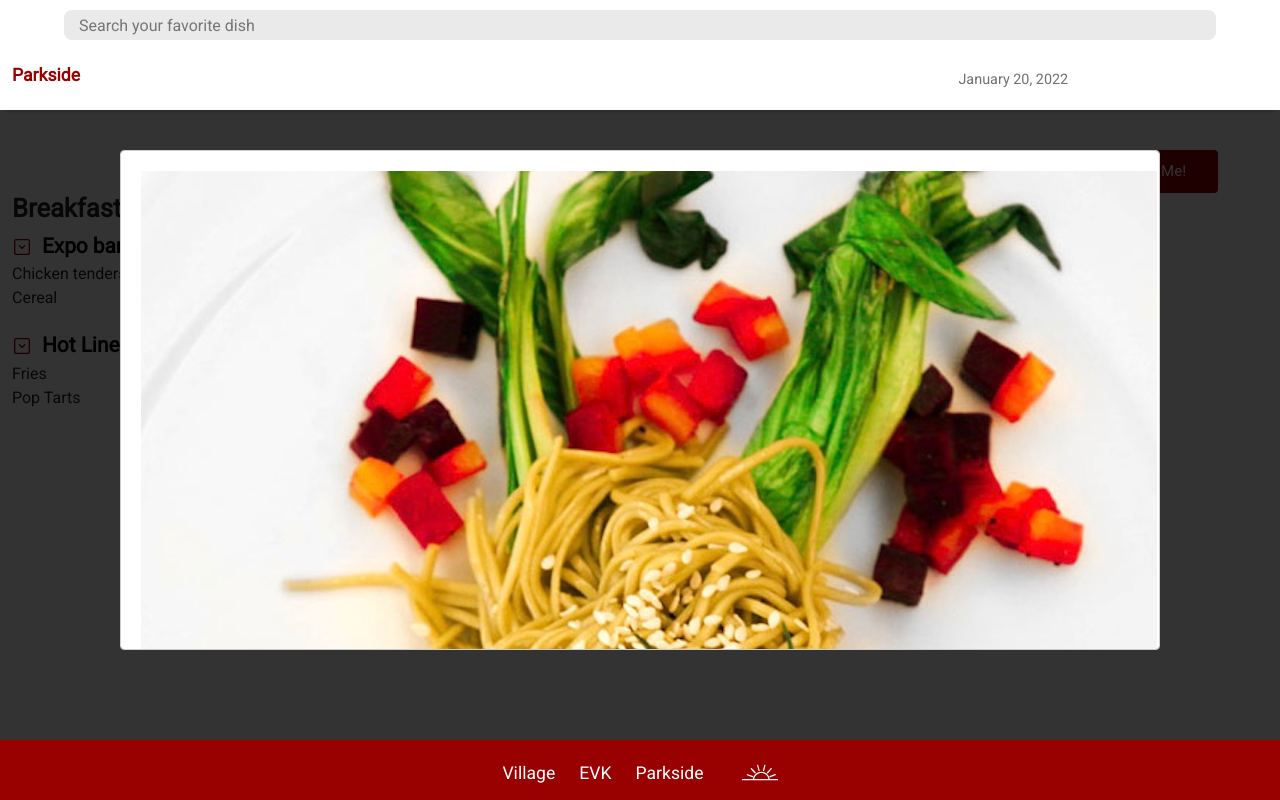
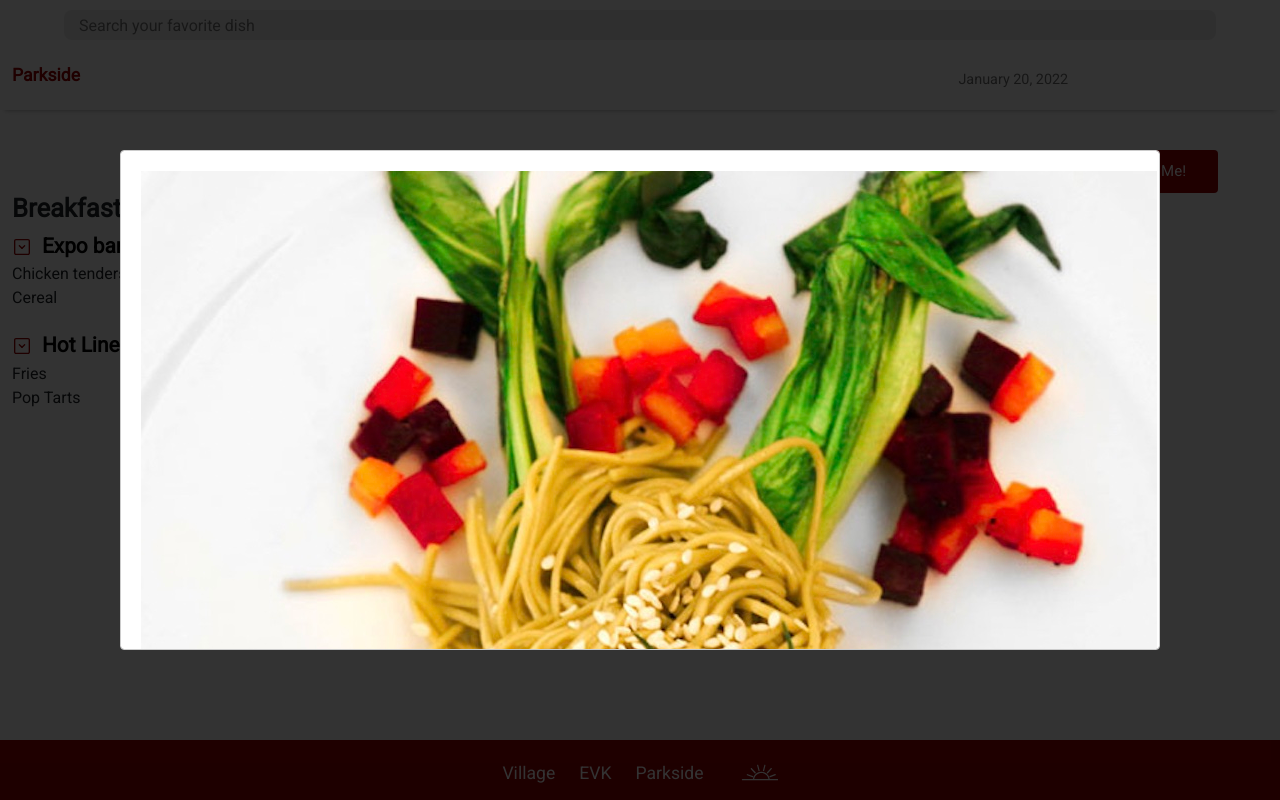
Before and after one commit to scottmai/trojan-dining, a React (Create React App) app in the folder frontend/: page / in a window 1280 px wide. Both pictures are taken after a click on the button "Notify Me!". Built offline with nearby package versions, Linux system fonts and the light colour scheme; data requests are answered from the project's data file.

Commit message:
Fix overlay issue

```diff
--- a/frontend/src/components/NotifyModal.js
+++ b/frontend/src/components/NotifyModal.js
@@ -2,28 +2,28 @@ import React, {useState} from 'react';
 import Modal from 'react-modal';
 import img from "./meal.jpg";
 
-// Modal.setAppElement('root')
-function NotifyModal() {
-     const [modalIsOpen, setModalIsOpen] = useState(false)
-     return (
-        <div className="notify-modal">
+const modalStyles = {
+    overlay: {
+        zIndex: 8,
+        background: 'rgba(0, 0, 0, 0.80)',
+    },
+    content: {
+        top: '150px',
+        left: '120px',
+        right: '120px',
+        bottom: '150px',
+    }
+};
+
+ function NotifyModal() {
+      const [modalIsOpen, setModalIsOpen] = useState(false)
+      return (
+       <div class="notify-modal">
             <button class="notify-btn" onClick={() => setModalIsOpen(true)}>Notify Me!</button>
             <Modal
                 isOpen={modalIsOpen}
                 onRequestClose={() => setModalIsOpen(false)}
-                style={
-                    {
-                        overlay: {
-                            background: 'rgba(0, 0, 0, 0.80)'
-                        },
-                        content: {
-                            top: '150px',
-                            left: '120px',
-                            right: '120px',
-                            bottom: '150px',
-                        }
-                    }
-                }
+                style={modalStyles}
             >
                 <img class="meal-img" src={img} alt="platter of food"/>
                 <div>
@@ -35,7 +35,7 @@ function NotifyModal() {
                 </div>
             </Modal>
         </div>
-     )
+    )
 }
 
 export default NotifyModal;
```
